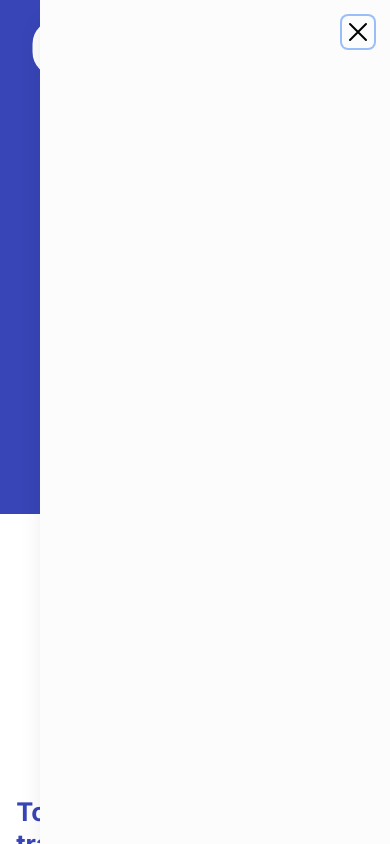
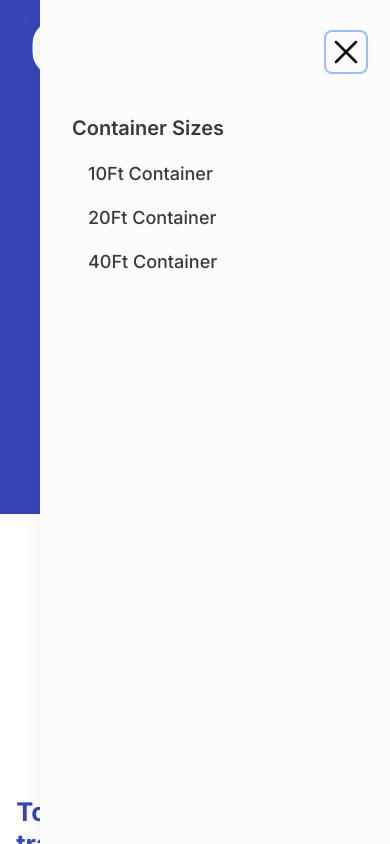
Before and after one commit to shanewmurphy/blue-box-site-new, a Next.js app: page /Collection-service in a window 390 px wide. Both pictures are taken after a click on the button "Menu". Shown: the top 844 px of the page. Built offline with nearby package versions, Linux system fonts and the light colour scheme.

Commit message:
updated flyout Mobile Menu

```diff
--- a/app/compontents/Flyout-menu-mobile.jsx
+++ b/app/compontents/Flyout-menu-mobile.jsx
@@ -11,7 +11,7 @@ export default function Example() {
     <div>
       <div>
         <button
-          className="font-bold text-lg text-zinc-600 flex items-center"
+          className="font-bold text-lg text-myblack flex items-center"
           onClick={() => setOpen(true)}
         >
           Menu
@@ -53,7 +53,7 @@ export default function Example() {
                       leaveFrom="opacity-100"
                       leaveTo="opacity-0"
                     >
-                      <div className="absolute right-0 top-0 flex pr-8 pt-4  sm:pr-4">
+                      <div className="absolute right-0 top-0 flex pr-16 pt-8 sm:pr-6">
                         <button
                           type="button"
                           className="relative rounded-md text-gray-300 hover:text-white focus:outline-none focus:ring-2 focus:ring-white"
@@ -61,7 +61,7 @@ export default function Example() {
                         >
                           <span className="absolute -inset-3.5" />
                           <span className="sr-only">Close panel</span>
-                          <XMarkIcon className="h-8 w-8" aria-hidden="true" />
+                          <XMarkIcon className="h-10 w-10" aria-hidden="true" />
                         </button>
                       </div>
                     </Transition.Child>
@@ -69,8 +69,33 @@ export default function Example() {
                       <div className="">
                         <Dialog.Title className="text-base font-semibold leading-6 text-gray-900"></Dialog.Title>
                       </div>
-                      <div className="relative overflow-hidden mt-6 flex-1">
-                        {/* Your content */}
+                      <div className="relative overflow-hidden mt-28 pl-8 flex-1">
+                        <div>
+                          <h4 className="text-myblack text-xl font-semibold">
+                            Container Sizes
+                          </h4>
+                        </div>
+                        <div>
+                          <a href="/Ten-foot-container">
+                            <h5 className="text-myblack indent-4 font-medium text-lg mt-4">
+                              10Ft Container
+                            </h5>
+                          </a>
+                        </div>
+                        <div>
+                          <a href="/">
+                            <h5 className="text-myblack indent-4 font-medium text-lg mt-4">
+                              20Ft Container
+                            </h5>
+                          </a>
+                        </div>
+                        <div>
+                          <a href="/Ten-foot-container">
+                            <h5 className="text-myblack indent-4 font-medium text-lg mt-4">
+                              40Ft Container
+                            </h5>
+                          </a>
+                        </div>
                       </div>
                     </div>
                   </Dialog.Panel>
--- a/app/compontents/nav-mobile.jsx
+++ b/app/compontents/nav-mobile.jsx
@@ -6,7 +6,9 @@ export default function MobileNav() {
       <div className="absolute w-10/12 mx-auto h-14 bg-mywhite left-1/2 top-6 transform -translate-x-1/2 -translate-y-1/2 mt-6 rounded-3xl flex items-center xl:invisible lg:invisible md:invisible sm:visible">
         <div className="flex w-[95%] mx-auto items-center justify-between px-3">
           <div>
-            <LogoMobile />
+            <a href="/">
+              <LogoMobile />
+            </a>
           </div>
           <div className="font-bold">
             <FlyoutMenuMobile />
```
